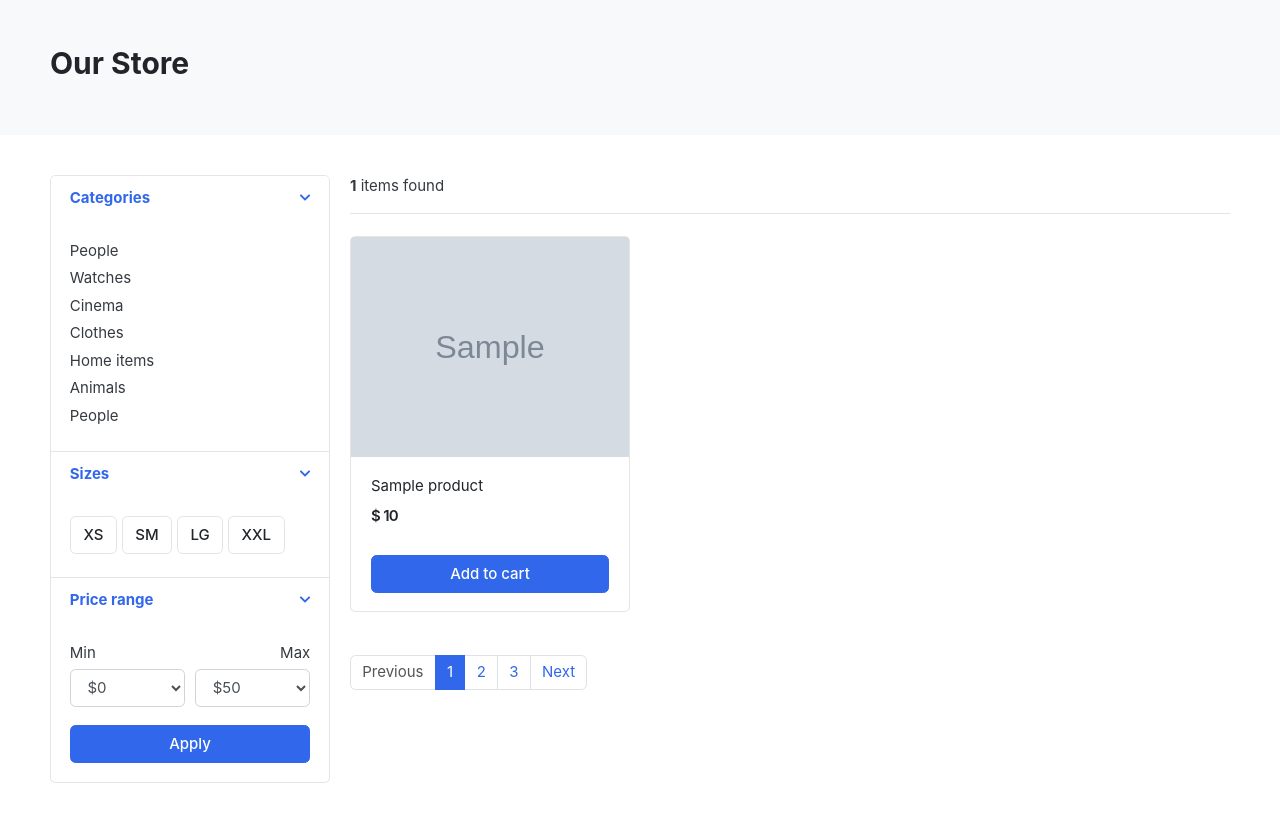
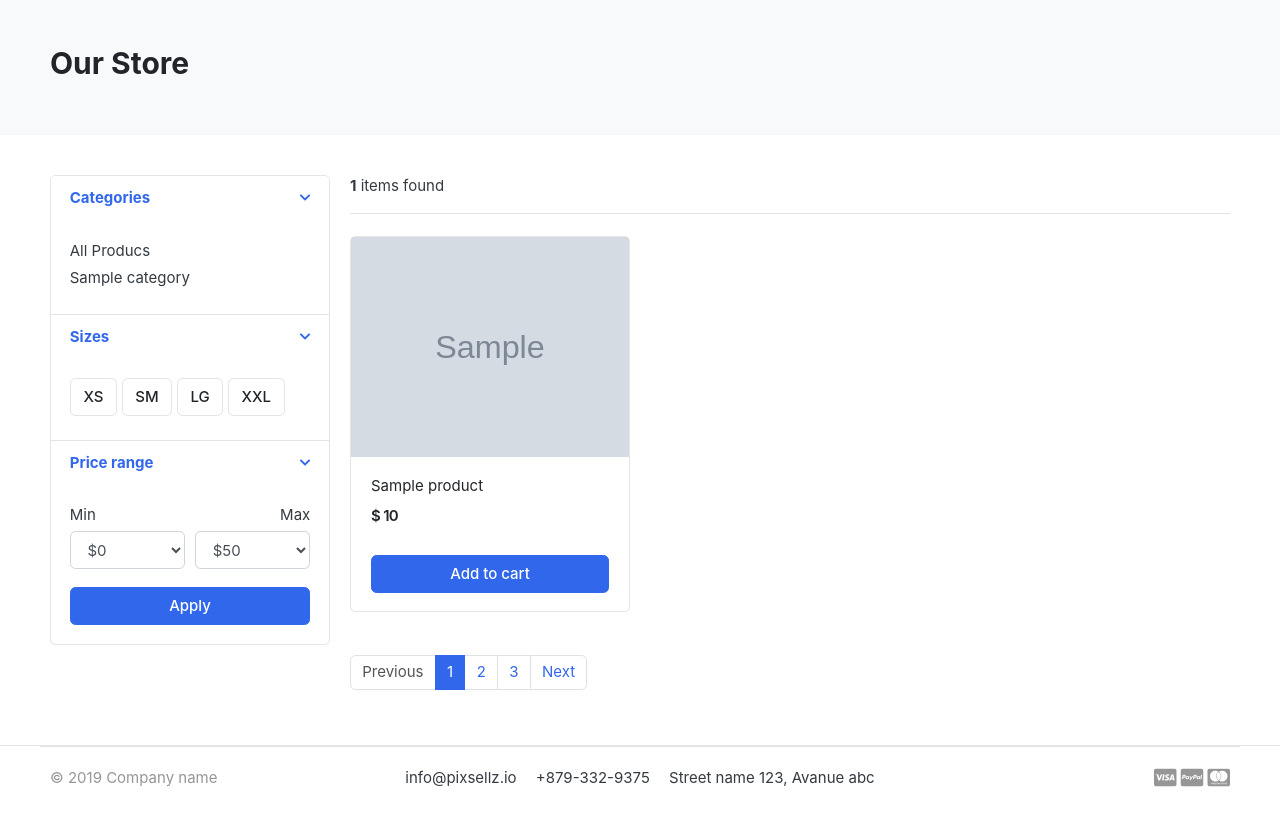
Before and after one commit to wai81/Django-Ecommerce, a Django app: page /store/ in a window 1280 px wide. Shown: the part 119-942 px from the top of the page. After the commit the page ends 906 px from the top, so only its background shows below. Run offline with Django 3.2, Linux system fonts and the light colour scheme; tables that the repository leaves empty hold one stand-in row (values such as "Sample post"); grey boxes marked "Sample" are stand-in pictures; some libraries are stand-ins or nearby versions; some web fonts are replaced.

Commit message:
20 display Categories in the Store Page

```diff
--- a/templates/includes/navbar.html
+++ b/templates/includes/navbar.html
@@ -39,6 +39,7 @@
 				<i class="fa fa-bars"></i> All category
 			</button>
 			<div class="dropdown-menu">
+				<a class="dropdown-item" href="{% url 'store' %}">All Products</a>
 <!--				заполнаем dropdown категориями-->
 				{% for category in links %}
 					<a class="dropdown-item" href="{{ category.get_url }}">{{ category.category_name }}</a>
--- a/templates/store/store.html
+++ b/templates/store/store.html
@@ -32,13 +32,10 @@
 								<div class="card-body">
 
 									<ul class="list-menu">
-										<li><a href="#">People </a></li>
-										<li><a href="#">Watches </a></li>
-										<li><a href="#">Cinema </a></li>
-										<li><a href="#">Clothes </a></li>
-										<li><a href="#">Home items </a></li>
-										<li><a href="#">Animals</a></li>
-										<li><a href="#">People </a></li>
+										<li><a href="{% url 'store' %}">All Producs</a></li>
+										{% for category in links %}
+										<li><a href="{{category.get_url}}">{{ category.category_name }} </a></li>
+										{% endfor %}
 									</ul>
 
 								</div> <!-- card-body.// -->
```
